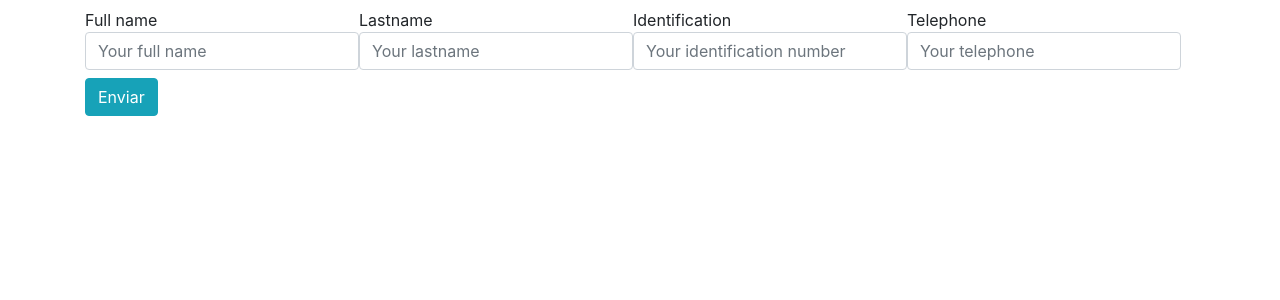
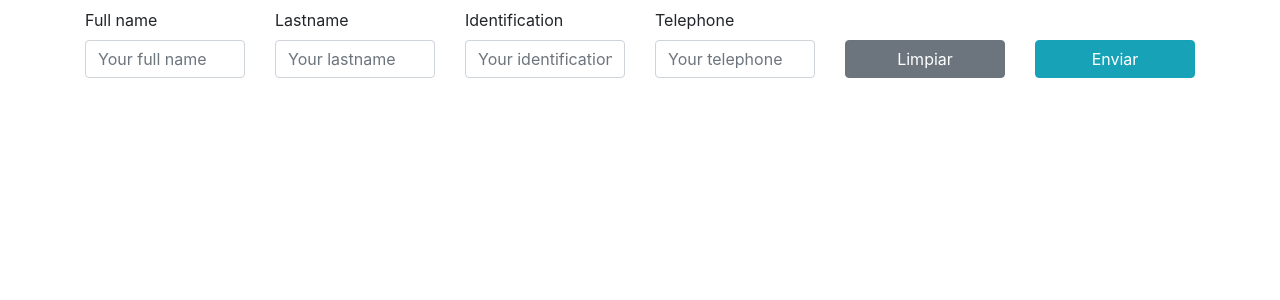
Before and after one commit to nildiert/reactiveForms, an Angular app: page / in a window 1280 px wide. Shown: the top 300 px of the page. Built offline with nearby package versions, Linux system fonts and the light colour scheme.

Commit message:
Alertas para permitir guardar la informacion

```diff
--- a/src/app/formulario/formulario.component.html
+++ b/src/app/formulario/formulario.component.html
@@ -1,40 +1,50 @@
 <div class="row">
   <div class="col-12 mt-2">
-    <form novalidate [formGroup]="user" (ngSubmit)="onSubmit(user.value)" >
-      <label for="">
-        <span>Full name</span>
+    <form class="row" novalidate [formGroup]="user" (ngSubmit)="onSubmit(user.value)" >
+      <div class="col-2">
+      <label for=""><span>Full name</span></label>
         <input
           class="form-control"
           type="text"
           placeholder="Your full name"
           [formControl]="user.controls['name']">
-      </label>
-      <label for="">
-        <span>Lastname</span>
+
+    </div>
+    <div class="col-2">
+      <label for=""><span>Lastname</span></label>
         <input
           class="form-control"
           placeholder="Your lastname"
           [formControl]="user.controls['lastname']"
           type="text">
-      </label>
-      <label for="">
-        <span>Identification</span>
+
+    </div>
+    <div class="col-2">
+      <label for=""><span>Identification</span></label>
         <input
           class="form-control"
           placeholder="Your identification number"
           [formControl]="user.controls['identification']"
           type="text">
-      </label>
-      <label for="">
-        <span>Telephone</span>
+
+    </div>
+    <div class="col-2">
+      <label for=""><span>Telephone</span></label>
         <input
           class="form-control"
           placeholder="Your telephone"
           [formControl]="user.controls['telephone']"
           type="text">
-      </label>
-      <button type="submit" class="btn btn-info">Enviar</button>
-      <div *ngIf="reactiveForm">
+
+    </div>
+    <div class="col-2 align-self-end">
+        <button type="button" class="btn btn-secondary btn-block " (click)="cleanReactiveForm()">Limpiar</button>
+      </div>
+      <div class="col-2 align-self-end ">
+        <button type="submit" class="btn btn-info btn-block">Enviar</button>
+      </div>
+
+      <div *ngIf="formValidate" class="mt-2 col-12">
         <textarea style="text-align: center" class="form-control" [(ngModel)]="reactiveForm" [ngModelOptions]="{standalone: true}"  disabled></textarea>
       </div>
 
@@ -43,5 +53,9 @@
     <div>
 
     </div>
+    <div *ngIf="alert" class="mt-2 alert alert-danger" role="alert">
+        Llena todos los campos!!
+      </div>
   </div>
+  <hr>
 </div>
--- a/src/app/formulario/formulario.component.ts
+++ b/src/app/formulario/formulario.component.ts
@@ -8,23 +8,43 @@ import { Component, OnInit } from '@angular/core';
 })
 export class FormularioComponent implements OnInit {
 
-  user: FormGroup;
+  public formValidate: boolean = false;
+  public alert: boolean = false;
+  public user: FormGroup;
   constructor(private fb: FormBuilder) { }
 
   ngOnInit() {
     this.user = this.fb.group({
-      'name' : [''],
-      'lastname' : [''],
-      'identification' : [''],
-      'telephone' : ['']
+      name : '',
+      lastname : '',
+      identification : '',
+      telephone : ''
 
     });
   }
 
+
+
   reactiveForm = '';
-  onSubmit(value: string): void {
-    this.reactiveForm = JSON.stringify(value);
-    console.log(this.reactiveForm);
+  onSubmit(value: any): void {
+    if (value.name !== '' && value.lastname !== '' && value.identification !== '' && value.telephone !== '') {
+      this.reactiveForm = JSON.stringify(value);
+      this.formValidate = true;
+      this.alert = false;
+    }else{
+      this.alert = true;
+    }
+  }
+
+  cleanReactiveForm(){
+
+    this.user.controls['name'].setValue('');
+    this.user.controls['lastname'].setValue('');
+    this.user.controls['identification'].setValue('');
+    this.user.controls['telephone'].setValue('');
+    this.formValidate = false;
+
+    this.alert = false;
   }
 
 }
```
